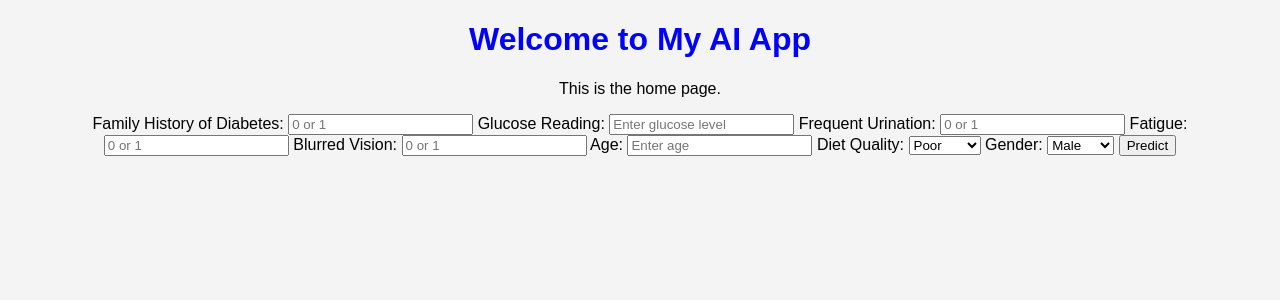
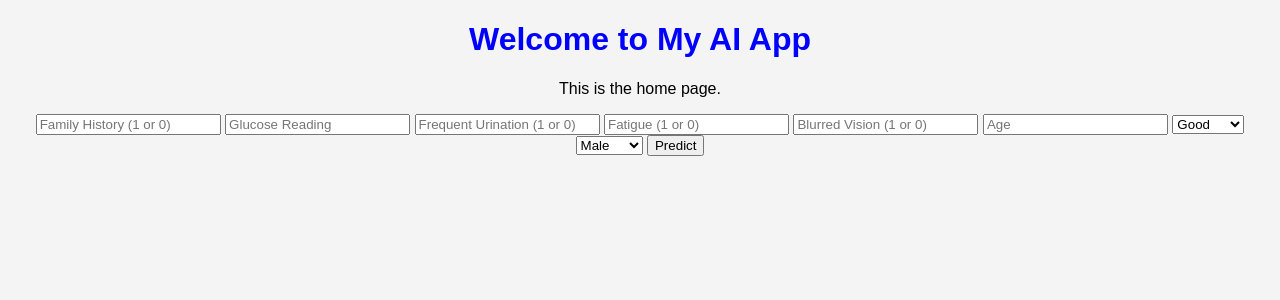
Before and after one commit to gerardpro12303/your-ai-app-, a Flask app: template templates/index.html in a window 1280 px wide. Shown: the top 300 px of the page. Run offline with Flask 2, Linux system fonts and the light colour scheme; the template is opened without the code that fills it, so the values that code supplies are empty; parts of the project's set-up code (start-up, migrations or seed data) failed here and were passed over.

Commit message:
Update index.html

```diff
--- a/templates/index.html
+++ b/templates/index.html
@@ -12,33 +12,20 @@
     <p>This is the home page.</p>
 
     <form id="prediction-form">
-        <label>Family History of Diabetes:</label>
-        <input type="number" name="Family_History" placeholder="0 or 1" required>
+        <input type="number" name="family_history" placeholder="Family History (1 or 0)" required>
+        <input type="number" name="glucose_reading" placeholder="Glucose Reading" required>
+        <input type="number" name="frequent_urination" placeholder="Frequent Urination (1 or 0)" required>
+        <input type="number" name="fatigue" placeholder="Fatigue (1 or 0)" required>
+        <input type="number" name="blurred_vision" placeholder="Blurred Vision (1 or 0)" required>
+        <input type="number" name="age" placeholder="Age" required>
 
-        <label>Glucose Reading:</label>
-        <input type="number" name="Glucose_Reading" placeholder="Enter glucose level" required>
-
-        <label>Frequent Urination:</label>
-        <input type="number" name="Frequent_Urination" placeholder="0 or 1" required>
-
-        <label>Fatigue:</label>
-        <input type="number" name="Fatigue" placeholder="0 or 1" required>
-
-        <label>Blurred Vision:</label>
-        <input type="number" name="Blurred_Vision" placeholder="0 or 1" required>
-
-        <label>Age:</label>
-        <input type="number" name="Age" placeholder="Enter age" required>
-
-        <label>Diet Quality:</label>
-        <select name="Diet_Quality" required>
+        <select name="diet_quality" required>
+            <option value="Good">Good</option>
+            <option value="Average">Average</option>
             <option value="Poor">Poor</option>
-            <option value="Average">Average</option>
-            <option value="Good">Good</option>
         </select>
 
-        <label>Gender:</label>
-        <select name="Gender" required>
+        <select name="gender" required>
             <option value="Male">Male</option>
             <option value="Female">Female</option>
         </select>
```
